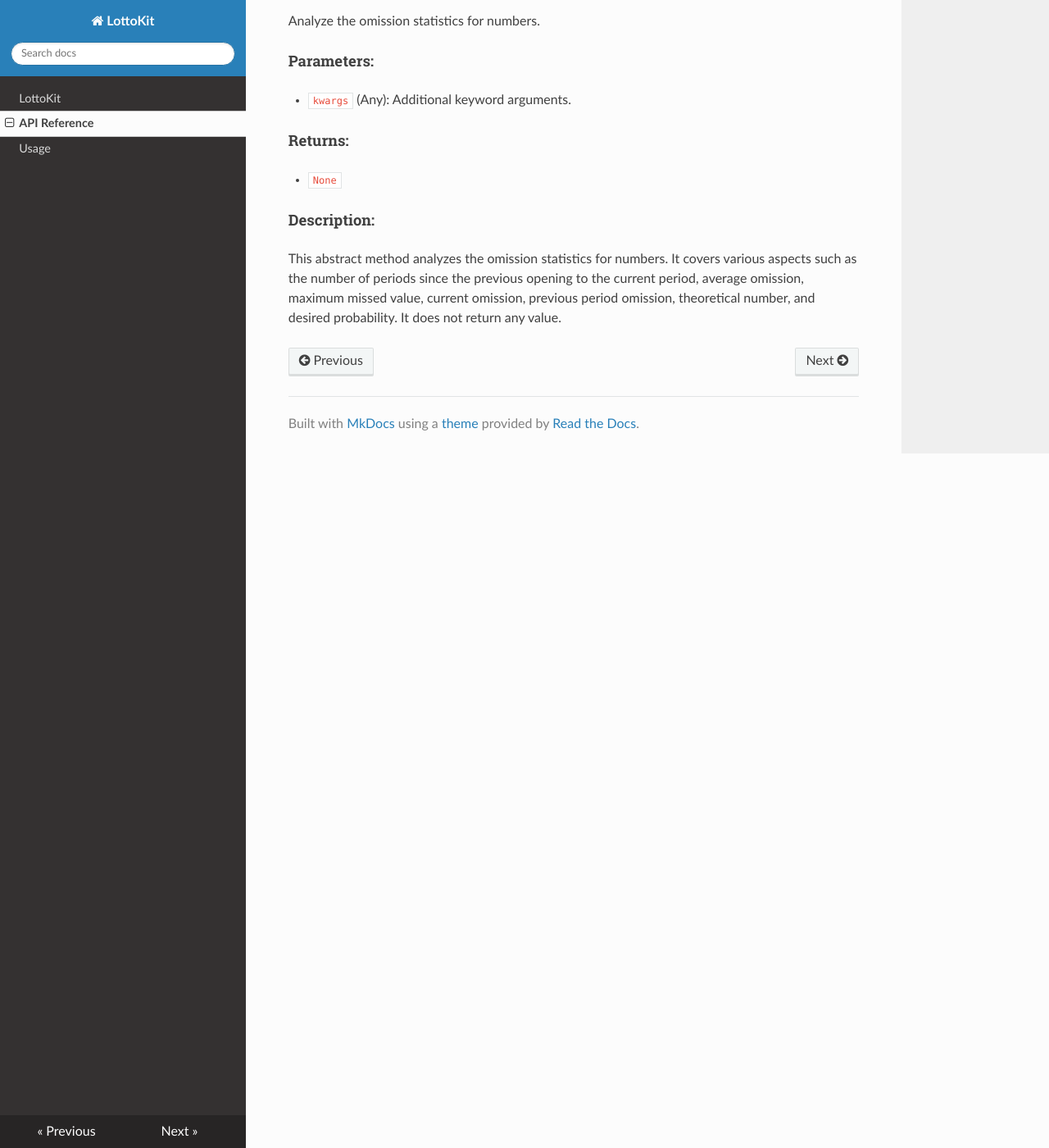
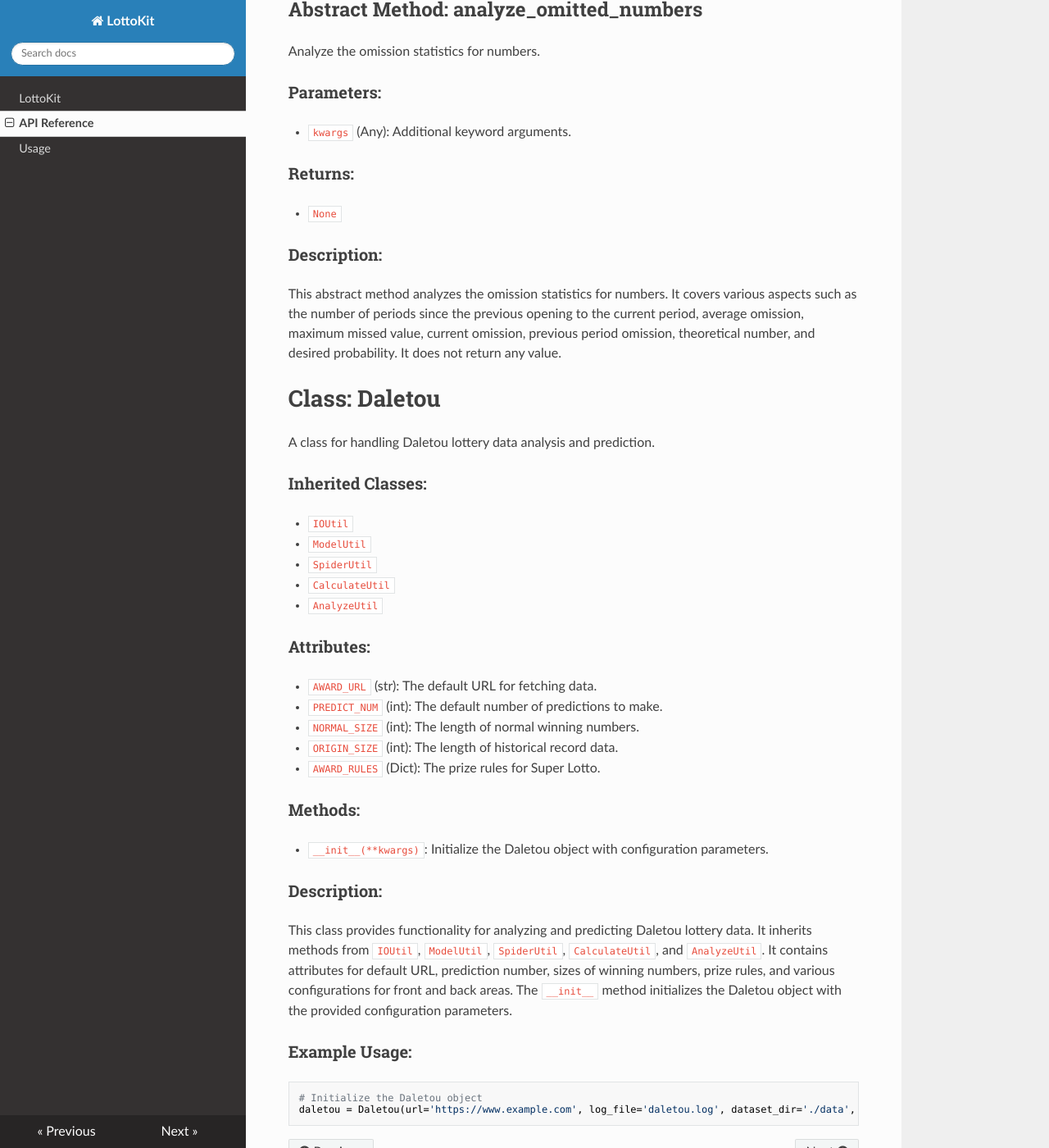
Before and after one commit to nickdecodes/python-lottery, an MkDocs documentation site: the page built from docs/api.md, in a window 1280 px wide and 1400 px high, scrolled down 28295 px. Shown: the whole window at 82% size. Built offline with MkDocs 1.6.1, drawn with Linux system fonts in a browser that asks for light colours; nearby versions of some CDN libraries.

````diff
--- a/docs/api.md
+++ b/docs/api.md
@@ -378,7 +378,7 @@ This constructor initializes the `SpiderUtil` object with a URL. If the URL is n
 spider = SpiderUtil(url='https://example.com/data')
 ```
 
-# Method: spider_chrome_driver
+## Method: spider_chrome_driver
 
 Initialize a Chrome WebDriver with headless option and navigate to the URL.
 
@@ -397,7 +397,7 @@ driver = spider.spider_chrome_driver()
 # Use the driver to interact with the web page
 ```
 
-# Abstract Method: spider_recent_data
+## Abstract Method: spider_recent_data
 
 Fetch the recent data from the web page.
 
@@ -416,7 +416,7 @@ recent_data = spider.spider_recent_data()
 print(recent_data)
 ```
 
-# Abstract Method: spider_latest_data
+## Abstract Method: spider_latest_data
 
 Fetch the latest single data entry.
 
@@ -438,7 +438,7 @@ else:
     print("No data available.")
 ```
 
-# Method: spider_full_data
+## Method: spider_full_data
 
 Load the full set of data from the source.
 
@@ -733,7 +733,7 @@ common_numbers = CalculateUtil.calculate_repeated_numbers(number_combinations, w
 print(common_numbers)
 ```
 
-# Class Method: calculate_edge_numbers
+## Class Method: calculate_edge_numbers
 
 Calculate 'edge numbers' which are present in consecutive iterables where each number from the first iterable is either one less or one more than the numbers in the following iterable.
 
@@ -842,83 +842,114 @@ Analyze based on multiple data.
 
 Analyze same period number in the last period.
 
-#### Parameters:
+### Parameters:
 - `kwargs` (Any): Additional keyword arguments.
 
-#### Returns:
+### Returns:
 - `None`
 
-#### Description:
+### Description:
 This abstract method analyzes the same period number in the last period. It does not return any value.
 
-#### Example Usage:
+### Example Usage:
 ```python
 # Analyze same period number in the last period
 analyze_util = AnalyzeUtilImplementation()
 analyze_util.analyze_same_period_numbers()
 ```
 
-### Abstract Method: analyze_same_weekday_numbers
+## Abstract Method: analyze_same_weekday_numbers
 
 Analyze same weekday number in the last period.
 
-#### Parameters:
+### Parameters:
 - `kwargs` (Any): Additional keyword arguments.
 
-#### Returns:
+### Returns:
 - `None`
 
-#### Description:
+### Description:
 This abstract method analyzes the same weekday number in the last period. It does not return any value.
 
-### Abstract Method: analyze_repeated_numbers
+## Abstract Method: analyze_repeated_numbers
 
 Analyze the number that appeared twice in the last two periods.
 
-#### Parameters:
+### Parameters:
 - `kwargs` (Any): Additional keyword arguments.
 
-#### Returns:
+### Returns:
 - `None`
 
-#### Description:
+### Description:
 This abstract method analyzes the numbers that appeared twice in the last two periods. It does not return any value.
 
-### Abstract Method: analyze_edge_numbers
+## Abstract Method: analyze_edge_numbers
 
 Analyze adjacent numbers, plus or minus 1 with the winning number issued in the previous period.
 
-#### Parameters:
+### Parameters:
 - `kwargs` (Any): Additional keyword arguments.
 
-#### Returns:
+### Returns:
 - `None`
 
-#### Description:
+### Description:
 This abstract method analyzes adjacent numbers, plus or minus 1 with the winning number issued in the previous period. It does not return any value.
 
-### Abstract Method: analyze_cold_hot_numbers
+## Abstract Method: analyze_cold_hot_numbers
 
 Analyze numbers that have appeared in the last period and numbers that have not appeared in the last period.
 
-#### Parameters:
+### Parameters:
 - `kwargs` (Any): Additional keyword arguments.
 
-#### Returns:
+### Returns:
 - `None`
 
-#### Description:
+### Description:
 This abstract method analyzes numbers that have appeared in the last period and numbers that have not appeared in the last period. It does not return any value.
 
-### Abstract Method: analyze_omitted_numbers
+## Abstract Method: analyze_omitted_numbers
 
 Analyze the omission statistics for numbers.
 
-#### Parameters:
+### Parameters:
 - `kwargs` (Any): Additional keyword arguments.
 
-#### Returns:
+### Returns:
 - `None`
 
-#### Description:
+### Description:
 This abstract method analyzes the omission statistics for numbers. It covers various aspects such as the number of periods since the previous opening to the current period, average omission, maximum missed value, current omission, previous period omission, theoretical number, and desired probability. It does not return any value.
+
+
+# Class: Daletou
+
+A class for handling Daletou lottery data analysis and prediction.
+
+### Inherited Classes:
+- `IOUtil`
+- `ModelUtil`
+- `SpiderUtil`
+- `CalculateUtil`
+- `AnalyzeUtil`
+
+### Attributes:
+- `AWARD_URL` (str): The default URL for fetching data.
+- `PREDICT_NUM` (int): The default number of predictions to make.
+- `NORMAL_SIZE` (int): The length of normal winning numbers.
+- `ORIGIN_SIZE` (int): The length of historical record data.
+- `AWARD_RULES` (Dict): The prize rules for Super Lotto.
+
+### Methods:
+- `__init__(**kwargs)`: Initialize the Daletou object with configuration parameters.
+
+### Description:
+This class provides functionality for analyzing and predicting Daletou lottery data. It inherits methods from `IOUtil`, `ModelUtil`, `SpiderUtil`, `CalculateUtil`, and `AnalyzeUtil`. It contains attributes for default URL, prediction number, sizes of winning numbers, prize rules, and various configurations for front and back areas. The `__init__` method initializes the Daletou object with the provided configuration parameters.
+
+### Example Usage:
+```python
+# Initialize the Daletou object
+daletou = Daletou(url='https://www.example.com', log_file='daletou.log', dataset_dir='./data', predict_num=10)
+```
````
